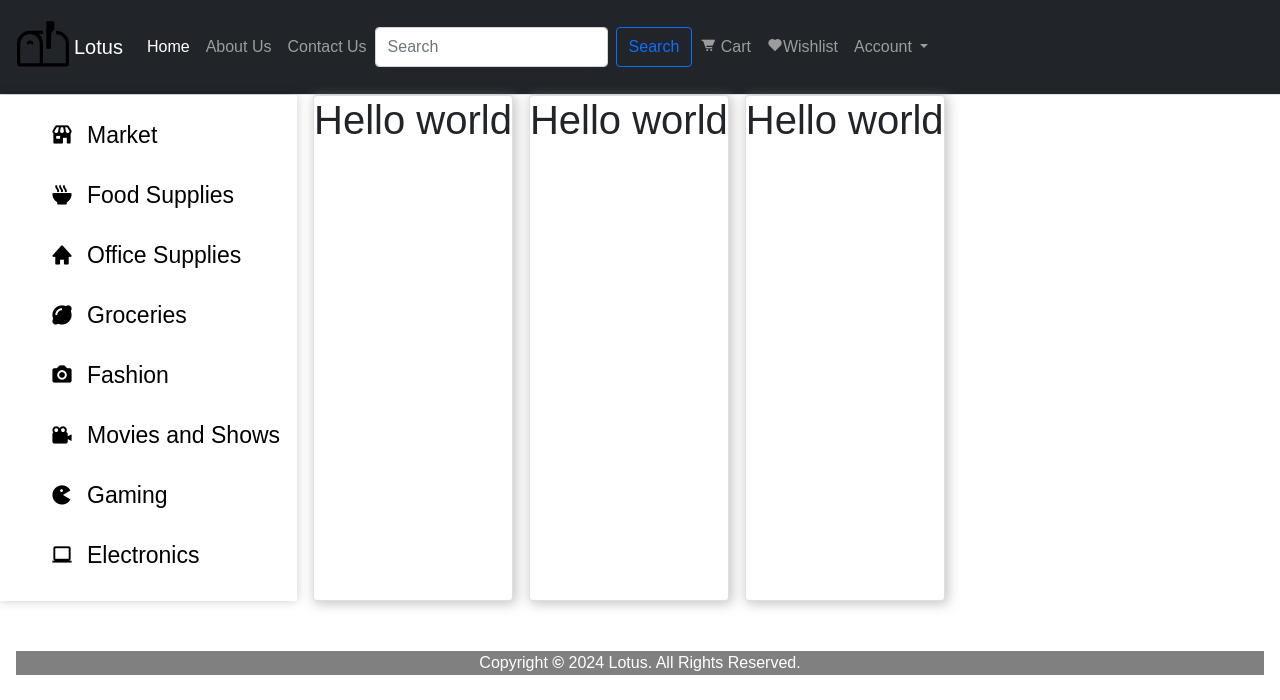
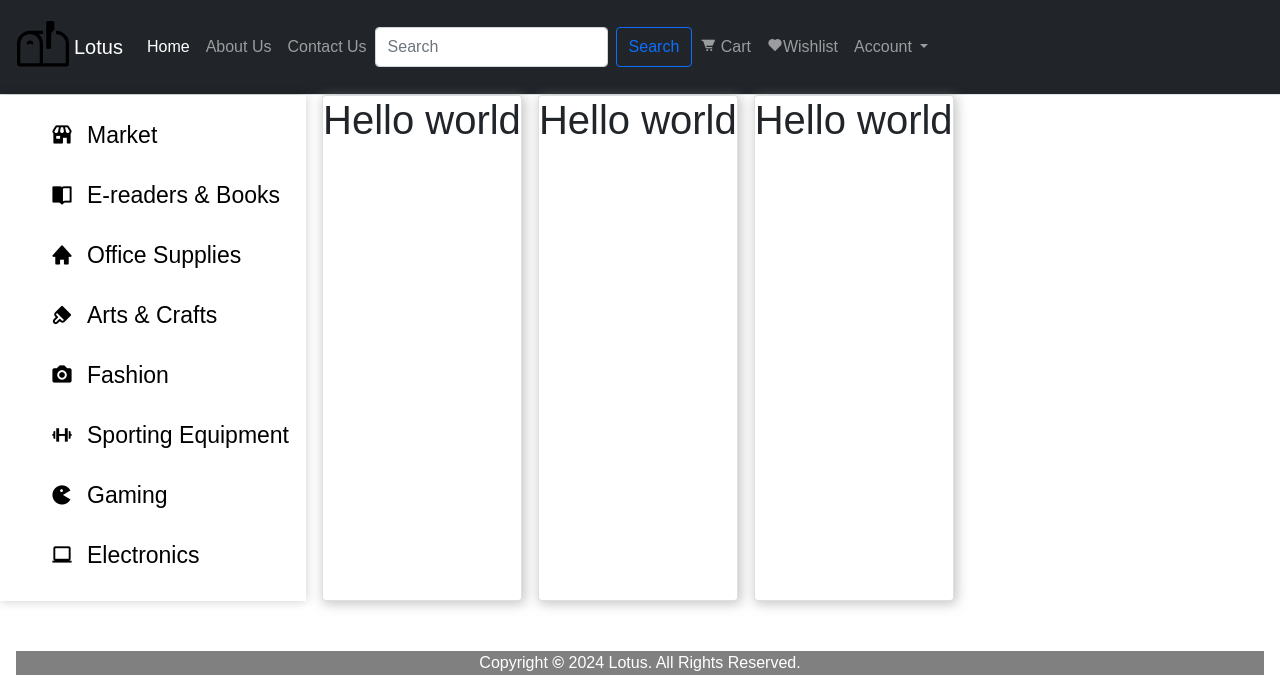
Before and after one commit to mbuguadouglas/Lotus, a Flask app: page / in a window 1280 px wide. Shown: the top 700 px of the page. Run offline with Flask 3, Linux system fonts and the light colour scheme; some libraries are stand-ins or nearby versions.

Commit message:
respawn point 1: before flexbox styling

```diff
--- a/lotus-webapp/website/templates/base.html
+++ b/lotus-webapp/website/templates/base.html
@@ -57,7 +57,7 @@
 	            		<li><a class="dropdown-item" href="#"><i class='bx bx-log-in' ></i> Log in </a></li>
 	            		<li><a class="dropdown-item" href="#"><i class='bx bx-log-out'></i> Log Out </a></li>
 	            		<li><hr class="dropdown-divider"></li>
-	            		<li><a class="dropdown-item" href="#"> Something else here </a></li>
+	            		<li><a class="dropdown-item" href="#"><i class='bx bxs-bookmark-plus'></i> Saved items</a></li>
           			</ul>
         			</li>
 
@@ -84,7 +84,7 @@
 	{% endblock %}
 
 
-	<footer>
+	<footer class="footer">
 		<p>Copyright <strong>&#169;</strong> 2024 Lotus. All Rights Reserved.</p>
     </footer>
 
--- a/lotus-webapp/website/templates/index.html
+++ b/lotus-webapp/website/templates/index.html
@@ -21,8 +21,8 @@
 			</li>
 			<li class="list-item">
 				<a href="#">
-					<i class='bx bxs-bowl-hot' ></i>
-					<span class="link-name"> Food Supplies </span>
+					<i class='bx bxs-book-open'></i>
+					<span class="link-name"> E-readers & Books </span>
 				</a>
 			</li>
 			<li class="list-item">
@@ -33,8 +33,8 @@
 			</li>
 			<li class="list-item">
 				<a href="#">
-					<i class='bx bxs-lemon' ></i>
-					<span class="link-name"> Groceries </span>
+					<i class='bx bxs-brush'></i>
+					<span class="link-name"> Arts & Crafts </span>
 				</a>
 			</li>
 			<li class="list-item">
@@ -45,8 +45,8 @@
 			</li>
 			<li class="list-item">
 				<a href="#">
-					<i class='bx bxs-camera-movie' ></i>
-					<span class="link-name"> Movies and Shows </span>
+					<i class='bx bx-dumbbell' ></i>
+					<span class="link-name"> Sporting Equipment </span>
 				</a>
 			</li>
 			<li class="list-item">
```
